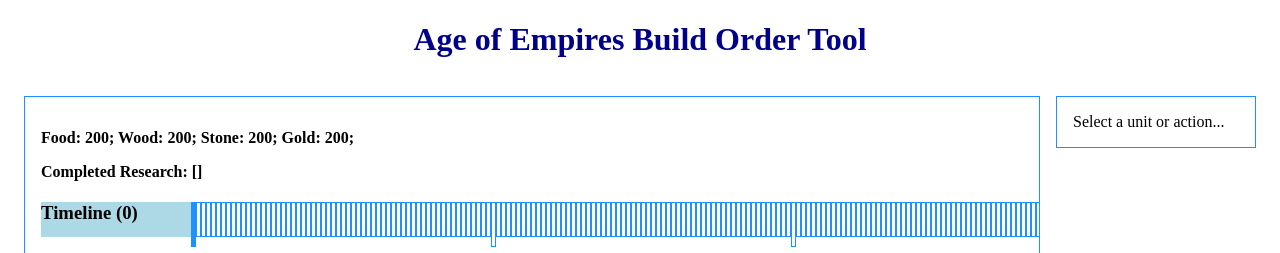
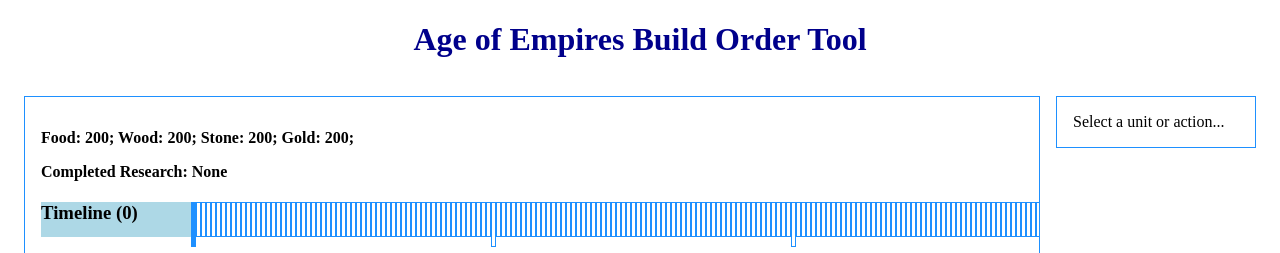
Before and after one commit to MJeorrett/aoe-bot, a React (Create React App) app: page / in a window 1280 px wide. Shown: the top 253 px of the page. Built offline with nearby package versions, Linux system fonts and the light colour scheme.

Commit message:
Show research in a list

```diff
--- a/src/components/Resources.js
+++ b/src/components/Resources.js
@@ -25,13 +25,19 @@
       <>
         <p>
           {renderResource(resources.food, "Food", round) + ' ' +
-          renderResource(resources.wood, "Wood", round) + ' ' +
-          renderResource(resources.stone, "Stone", round) + ' ' +
-          renderResource(resources.gold, "Gold", round)}
+            renderResource(resources.wood, "Wood", round) + ' ' +
+            renderResource(resources.stone, "Stone", round) + ' ' +
+            renderResource(resources.gold, "Gold", round)}
         </p>
-        <p>
-          Completed Research: {JSON.stringify(resources.completedResearch)}
-        </p>
+        <p style={{ marginBottom: 0 }}>Completed Research:{resources.completedResearch.length === 0 && ' None'}</p>
+        {resources.completedResearch.length > 0 &&
+          (
+            <ul>
+              {resources.completedResearch.map(cr => (
+                <li>{cr}</li>
+              ))}
+            </ul>
+          )}
       </>
     );
   };
```
